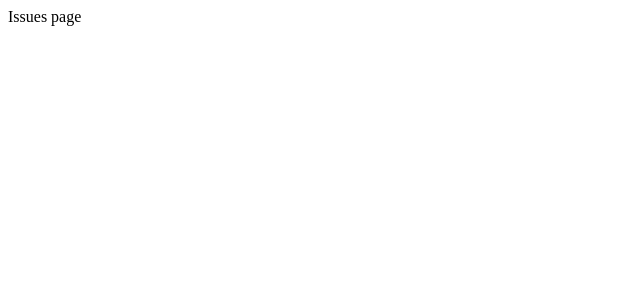
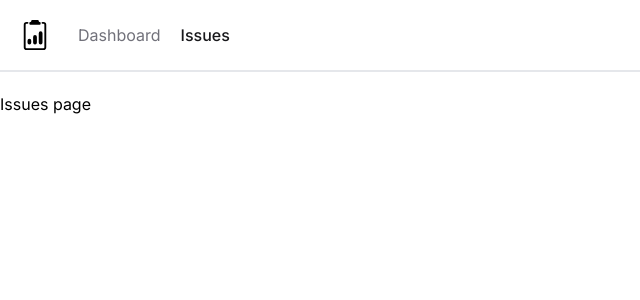
Before and after one commit to denys-karakuta/next-issues-tracker, a Next.js app: page /issues in a window 1280 px wide. Shown: the top 300 px of the page, without its empty margins (0-640 px from the left). Built offline with nearby package versions, Linux system fonts and the light colour scheme.

Commit message:
refactor: RootLayout

```diff
--- a/src/app/layout.tsx
+++ b/src/app/layout.tsx
@@ -1,12 +1,27 @@
-export const metadata = {
-    title: 'Next.js',
-    description: 'Generated by Next.js',
+import { Inter } from 'next/font/google';
+import type { Metadata } from 'next';
+
+import Navbar from '@/components/common/Navbar';
+
+import '@/assets/styles/globals.css';
+
+const inter = Inter({ subsets: ['latin'] });
+
+export const metadata: Metadata = {
+    title: 'Issues tracker',
+    description: 'Main page',
 };
 
-export default function RootLayout({ children }: { children: React.ReactNode }) {
+const RootLayout = ({ children }: { children: React.ReactNode }) => {
     return (
         <html lang="en">
-            <body>{children}</body>
+            <body className={inter.className}>
+                <Navbar />
+
+                {children}
+            </body>
         </html>
     );
-}
+};
+
+export default RootLayout;
```
